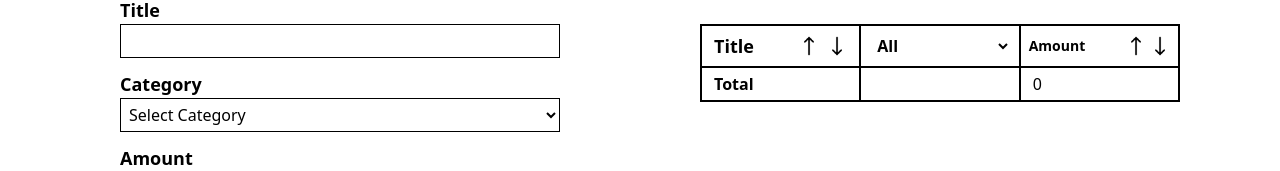
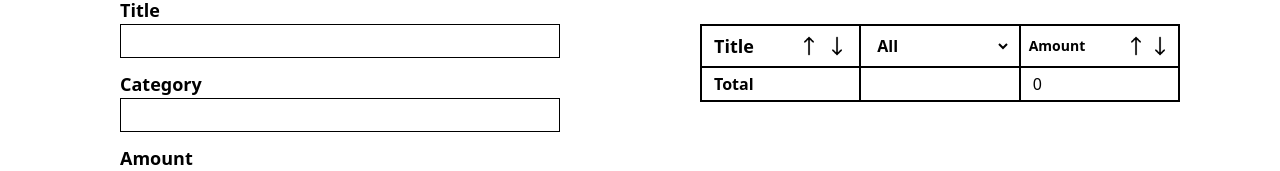
Before and after one commit to 11saim/React-Projects, a React (Vite) app in the folder Expense Tracker/: page / in a window 1280 px wide. Shown: the part 144-315 px from the top of the page. Built offline with nearby package versions, Linux system fonts and the light colour scheme.

Commit message:
Category Option Changed

```diff
--- a/Expense Tracker/src/components/ExpenseForm.jsx
+++ b/Expense Tracker/src/components/ExpenseForm.jsx
@@ -1,5 +1,4 @@
 import React, { useState } from "react";
-import Select from "./Select";
 import Input from "./Input";
 
 export default function ExpenseForm({ setData }) {
@@ -55,7 +54,6 @@ export default function ExpenseForm({ setData }) {
   function handleSubmit(e) {
     e.preventDefault();
     const formValidation = validate(record);
-    console.log(formValidation);
     if (Object.keys(formValidation).length) return;
 
     setData((prev) => [...prev, record]);
@@ -86,7 +84,7 @@ export default function ExpenseForm({ setData }) {
           error={error.title}
         />
 
-        <Select
+        <Input
           title={"Category"}
           value={record.category}
           onChange={handleChange}
--- a/Expense Tracker/src/components/Select.jsx
+++ /dev/null
@@ -1,31 +0,0 @@
-import React from "react";
-
-export default function Select({ title, value, onChange, error }) {
-  return (
-    <div>
-      <label
-        htmlFor={title.toLowerCase()}
-        className="flex space-x-2 items-center"
-      >
-        <h3 className="text-lg font-bold">{title}</h3>
-        <p className="text-[12px] text-red-700 font-bold">{error}</p>
-      </label>
-      <select
-        className="border w-full outline-0 p-1 cursor-pointer"
-        name={title.toLowerCase()}
-        id={title.toLowerCase()}
-        value={value}
-        onChange={(e) => {
-          onChange(e.target);
-        }}
-      >
-        <option value="">Select Category</option>
-        <option value="education">Education</option>
-        <option value="bills">Bills</option>
-        <option value="grocery">Grocery</option>
-        <option value="sports">Sports</option>
-        <option value="medicine">Medicine</option>
-      </select>
-    </div>
-  );
-}
```
